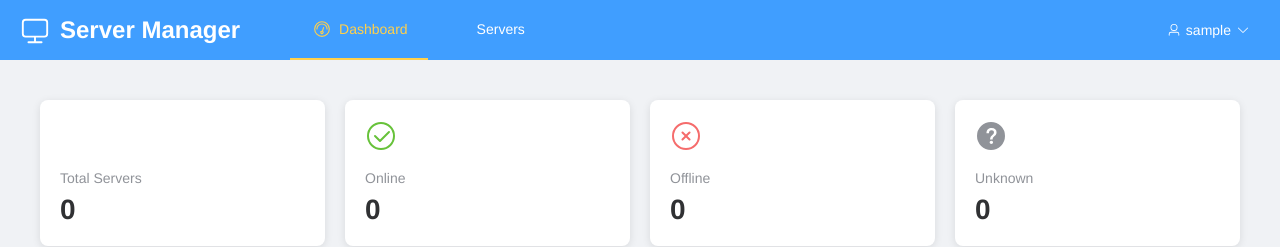
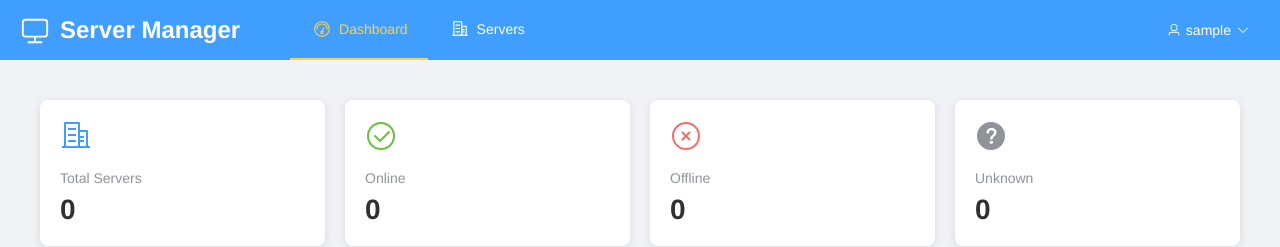
Before and after one commit to mansdeanna2-collab/server-manager, a Vue app in the folder frontend/: page /dashboard in a window 1280 px wide. Shown: the top 247 px of the page. Built offline with nearby package versions, Linux system fonts and the light colour scheme; no server answers; sample sign-in values are in the browser's storage.

Commit message:
Fix icon imports and complete frontend implementation
Co-authored-by: mansdeanna2-collab <232804216+mansdeanna2-collab@users.noreply.github.com>

```diff
--- a/frontend/src/components/ServerCard.vue
+++ b/frontend/src/components/ServerCard.vue
@@ -38,7 +38,7 @@
 </template>
 
 <script setup>
-import StatusBadge from './StatusBadge.vue'
+import StatusBadge from '@/components/StatusBadge.vue'
 import { Connection, User, Monitor, Document, View, Refresh } from '@element-plus/icons-vue'
 
 defineProps({
--- a/frontend/src/main.js
+++ b/frontend/src/main.js
@@ -1,18 +1,12 @@
 import { createApp } from 'vue'
 import ElementPlus from 'element-plus'
 import 'element-plus/dist/index.css'
-import * as ElementPlusIconsVue from '@element-plus/icons-vue'
 import App from './App.vue'
 import router from './router'
 import './assets/styles/main.css'
 
 const app = createApp(App)
 
-// Register all icons
-for (const [key, component] of Object.entries(ElementPlusIconsVue)) {
-  app.component(key, component)
-}
-
 app.use(router)
 app.use(ElementPlus)
 app.mount('#app')
--- a/frontend/src/views/Dashboard.vue
+++ b/frontend/src/views/Dashboard.vue
@@ -20,7 +20,7 @@
             Dashboard
           </el-menu-item>
           <el-menu-item index="/servers">
-            <el-icon><Server /></el-icon>
+            <el-icon><OfficeBuilding /></el-icon>
             Servers
           </el-menu-item>
         </el-menu>
@@ -43,7 +43,7 @@
           <div class="stats-grid">
             <div class="stat-card">
               <div class="stat-card-icon" style="color: #409EFF;">
-                <el-icon><Server /></el-icon>
+                <el-icon><OfficeBuilding /></el-icon>
               </div>
               <div class="stat-card-title">Total Servers</div>
               <div class="stat-card-value">{{ stats.total }}</div>
@@ -127,8 +127,8 @@ import { ref, reactive, onMounted, computed } from 'vue'
 import { useRouter, useRoute } from 'vue-router'
 import { ElMessage } from 'element-plus'
 import {
-  Monitor, Odometer, Server, User, ArrowDown, Refresh,
-  CircleCheck, CircleClose, QuestionFilled
+  Monitor, Odometer, User, ArrowDown, Refresh,
+  CircleCheck, CircleClose, QuestionFilled, OfficeBuilding
 } from '@element-plus/icons-vue'
 import { serversAPI, authAPI } from '@/api'
 import StatusBadge from '@/components/StatusBadge.vue'
--- a/frontend/src/views/ServerList.vue
+++ b/frontend/src/views/ServerList.vue
@@ -20,7 +20,7 @@
             Dashboard
           </el-menu-item>
           <el-menu-item index="/servers">
-            <el-icon><Server /></el-icon>
+            <el-icon><OfficeBuilding /></el-icon>
             Servers
           </el-menu-item>
         </el-menu>
@@ -197,8 +197,8 @@ import { ref, computed, onMounted } from 'vue'
 import { useRouter, useRoute } from 'vue-router'
 import { ElMessage, ElMessageBox } from 'element-plus'
 import {
-  Monitor, Odometer, Server, User, ArrowDown, Plus, Refresh,
-  Search, View, Edit, Delete
+  Monitor, Odometer, User, ArrowDown, Plus, Refresh,
+  Search, View, Edit, Delete, OfficeBuilding
 } from '@element-plus/icons-vue'
 import { serversAPI, authAPI } from '@/api'
 import StatusBadge from '@/components/StatusBadge.vue'
```
Also changed, not shown: 1 other file (tests, documents, lock files or other folders).
